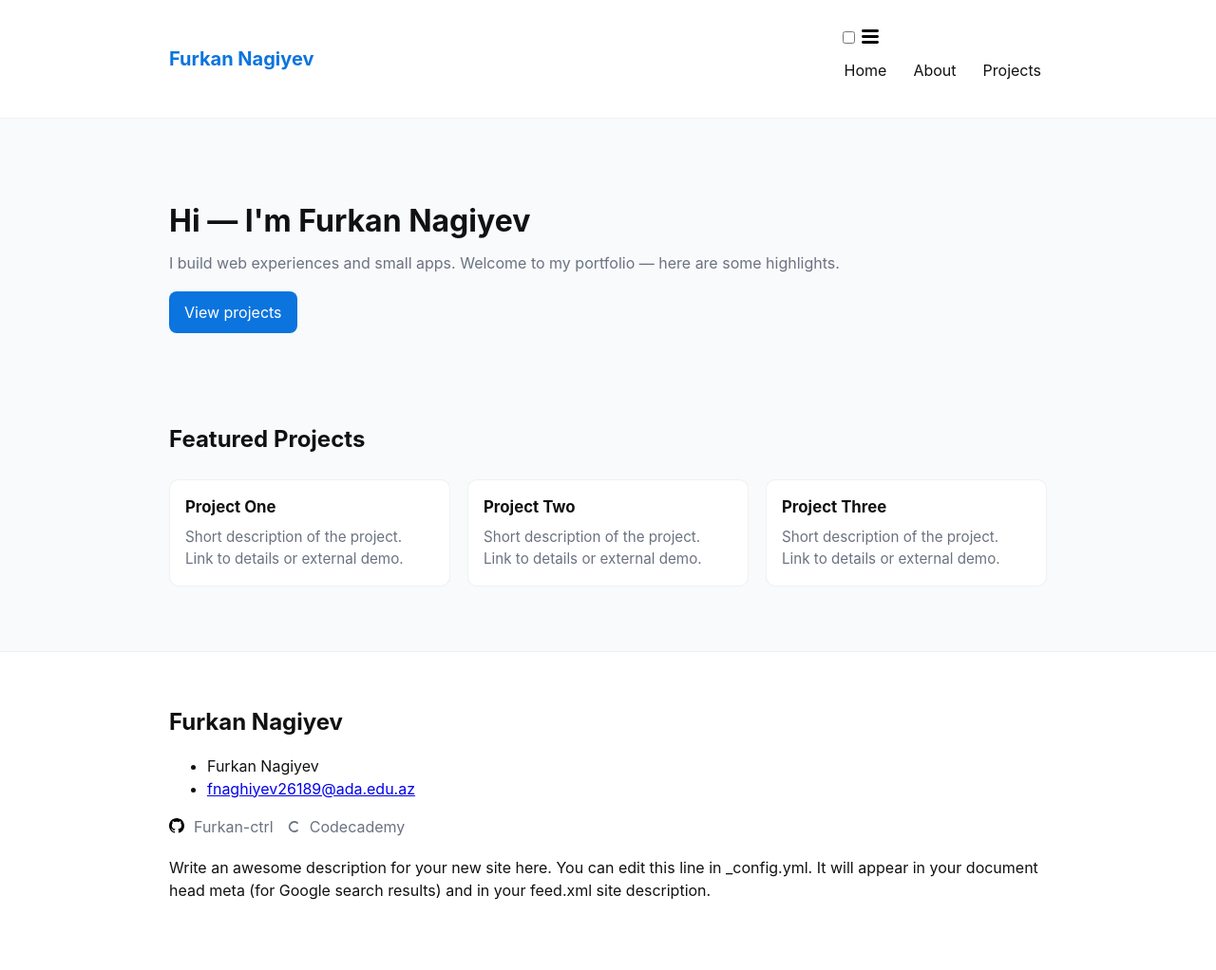
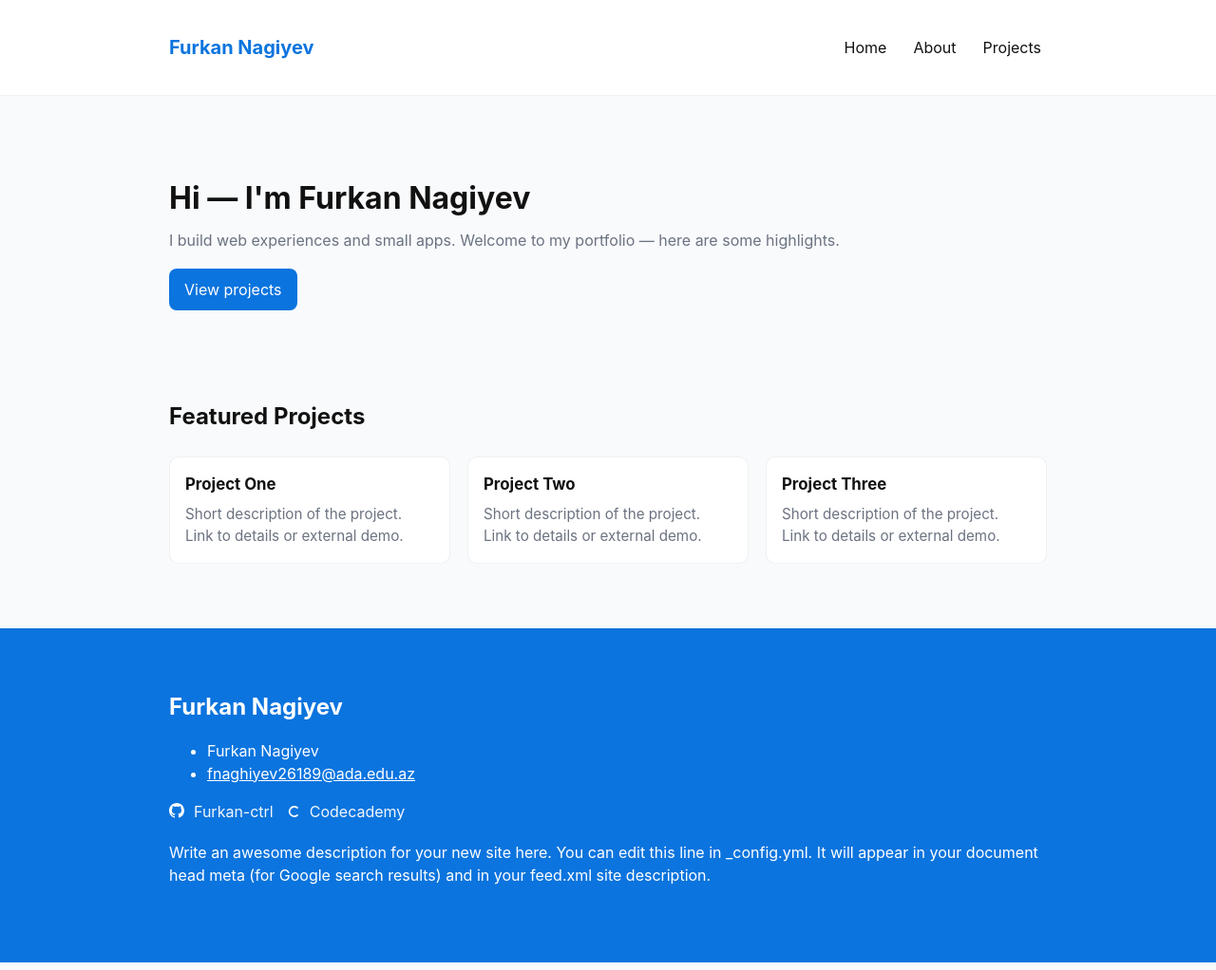
Before and after one commit to Furkan-ctrl/Furkan-ctrl.github.io, a Jekyll site: the page built from index.html, in a window 1280 px wide. Shown: the whole page at 95% size. Built offline with Jekyll 4.4.1, drawn with Linux system fonts in a browser that asks for light colours.

Commit message:
Make header hamburger responsive, improve footer visibility, and add section color differentiation

```diff
--- a/assets/main.css
+++ b/assets/main.css
@@ -4,6 +4,7 @@
 html,body{margin:0;padding:0;font-family:Inter,ui-sans-serif,system-ui,-apple-system,"Segoe UI",Roboto,"Helvetica Neue",Arial;line-height:1.5;color:#111;background:var(--bg)}
 .wrapper{max-width:980px;margin:0 auto;padding:28px}
 .site-header{background:#fff;border-bottom:1px solid rgba(15,23,42,0.06)}
+.site-header{background:#fff;border-bottom:1px solid rgba(15,23,42,0.06);position:relative}
 .site-header .wrapper{display:flex;align-items:center;justify-content:space-between}
 .site-title{font-weight:700;color:var(--accent);text-decoration:none;font-size:1.25rem}
 .site-nav .trigger{display:flex;gap:1rem}
@@ -20,11 +21,33 @@
 .card h3{margin:0 0 8px;font-size:1.05rem}
 .card p{margin:0;color:var(--muted);font-size:0.95rem}
 
-.site-footer{background:#fff;border-top:1px solid rgba(15,23,42,0.06);margin-top:40px;padding:28px 0}
-.footer-heading{margin:0 0 12px}
+.site-footer{background:#0b74de;border-top:1px solid rgba(15,23,42,0.06);margin-top:40px;padding:36px 0;color:#fff}
+.site-footer .footer-heading{margin:0 0 12px;color:inherit}
 .social-media-list{display:flex;gap:12px;list-style:none;padding:0;margin:0}
-.social-media-list a{display:inline-flex;align-items:center;gap:8px;color:var(--muted);text-decoration:none}
-.svg-icon{width:18px;height:18px;display:inline-block;vertical-align:middle}
+.social-media-list a{display:inline-flex;align-items:center;gap:8px;color:inherit;text-decoration:none}
+.site-footer .svg-icon{width:18px;height:18px;display:inline-block;vertical-align:middle;fill:currentColor}
+
+/* Make footer text and links visible on colored background */
+.site-footer a{color:inherit}
+.site-footer .username{opacity:0.95}
+
+/* Section differentiation */
+main .page-content > .wrapper > section{padding:26px;border-radius:10px;margin-bottom:18px}
+main .page-content > .wrapper > section:nth-of-type(even){background:#f1f5f9}
+main .page-content > .wrapper > section.hero{background:linear-gradient(90deg,#eef6ff,#ffffff)}
+
+/* Responsive hamburger menu */
+.site-nav{position:relative}
+.nav-trigger{display:none}
+.menu-icon{display:none;width:22px;height:22px}
+
+@media (max-width:768px){
+  .menu-icon{display:inline-block}
+  .site-nav .trigger{display:none;position:absolute;top:60px;right:16px;background:#fff;padding:12px;border-radius:10px;box-shadow:0 10px 30px rgba(2,6,23,0.08);flex-direction:column;min-width:160px}
+  .site-nav .trigger .page-link{display:block;padding:8px 12px}
+  /* Show menu when checkbox is checked */
+  #nav-trigger:checked + label + .trigger{display:flex}
+}
 
 @media (max-width:640px){
   .site-header .wrapper{padding:10px}
```
